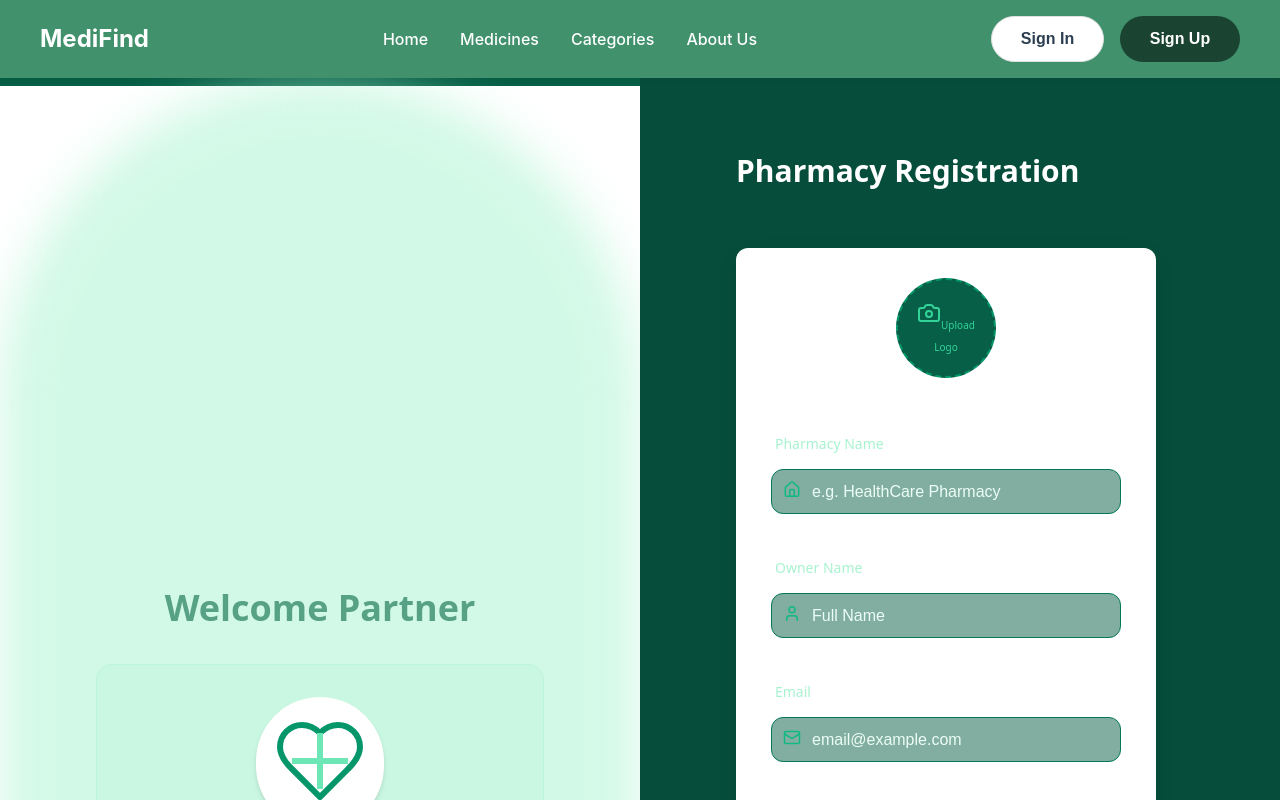
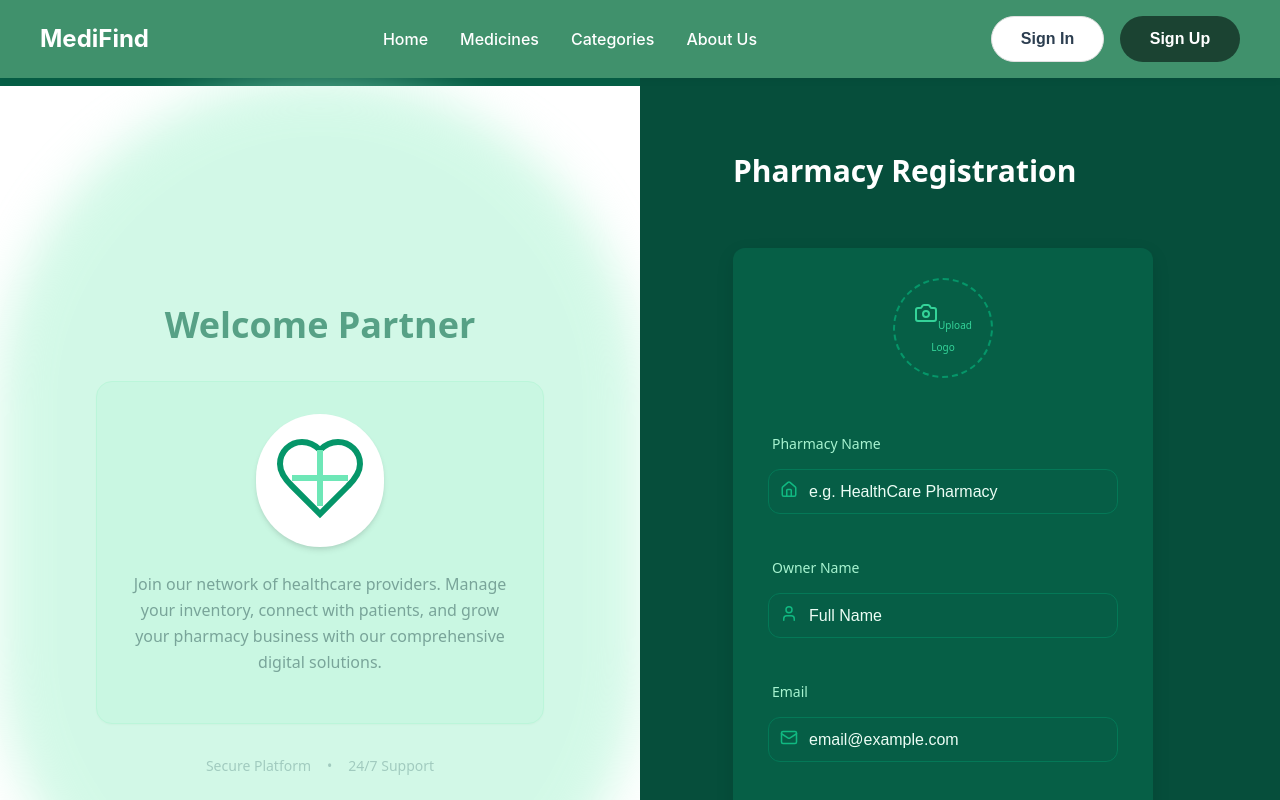
Before and after one commit to KWR-Randeepa/pharm-frontend, a React (Create React App) app: page /pharmacy-registration in a window 1280 px wide. Shown: the top 800 px of the page. Built offline with nearby package versions, Linux system fonts and the light colour scheme.

Commit message:
change css on pharm reg

```diff
--- a/src/App.js
+++ b/src/App.js
@@ -16,12 +16,12 @@ import './App.css';
 
 function App() {
   return (
-    <div>
+
     <Router>
       <AppContent />
     </Router>
-    <ToastContainer position="top-right" autoClose={3000} />
-    </div>
+
+
   );
 }
 
--- a/src/components/Pharmacy_reg/Registration.css
+++ b/src/components/Pharmacy_reg/Registration.css
@@ -11,19 +11,24 @@
   --emerald-900: #064e3b;
   --emerald-950: #022c22;
 }
-
+body, html {
+  overflow: hidden;
+  height: 100%;
+}
 .app-container {
   display: flex;
   min-height: 100vh;
   width: 100%;
   font-family: ui-sans-serif, system-ui, -apple-system, BlinkMacSystemFont, "Segoe UI", Roboto, "Helvetica Neue", Arial, sans-serif;
   background-color: #f9fafb;
+  overflow: hidden;
 }
 
 /* --- Sidebar (Left) --- */
 .sidebar {
   display: none; /* Hidden on mobile by default */
   width: 50%;
+  height: 100vh;
   background-color: white;
   align-items: center;
   justify-content: center;
@@ -117,6 +122,7 @@
 /* --- Form Section (Right) --- */
 .form-section {
   width: 100%;
+  height: 100%;
   background-color: var(--emerald-900);
   color: white;
   padding: 1.5rem;
@@ -135,10 +141,14 @@
   }
 }
 
+
 .form-wrapper {
+  max-height: calc(100vh - 4rem);
   max-width: 28rem;
   margin-left: auto;
   margin-right: auto;
+  padding-right: 6px;
+
 }
 
 .form-header {
@@ -175,9 +185,12 @@
   display: flex;
   flex-direction: column;
   gap: 1.5rem;
+  background-color: var(--emerald-800);
+  padding-bottom: 30%;
 }
 
 /* --- Upload --- */
+
 .upload-container {
   display: flex;
   flex-direction: column;
@@ -255,6 +268,7 @@
 }
 
 /* --- Inputs --- */
+
 .form-group {
   display: flex;
   flex-direction: column;
--- a/src/components/Pharmacy_reg/Registration.jsx
+++ b/src/components/Pharmacy_reg/Registration.jsx
@@ -1,10 +1,11 @@
 import React, { useState } from 'react';
 import { Camera, MapPin, User, Mail, Phone, Clock, Home, Loader2 } from 'lucide-react';
 import './Registration.css'; // This imports the CSS file
-import toast from 'react-hot-toast';
+import toast ,{Toaster} from 'react-hot-toast';
 import axios from 'axios';
 
 export default function Registration() {
+
   const [loading, setLoading] = useState(false);
   const [locating, setLocating] = useState(false);
   const [previewUrl, setPreviewUrl] = useState(null);
@@ -119,7 +120,7 @@ export default function Registration() {
 
   return (
     <div className="app-container">
-
+      <Toaster position="top-right" reverseOrder={false} />
       {/* Left Side - Visual/Branding */}
       <div className="sidebar">
         <div className="sidebar-top-bar"></div>
```
